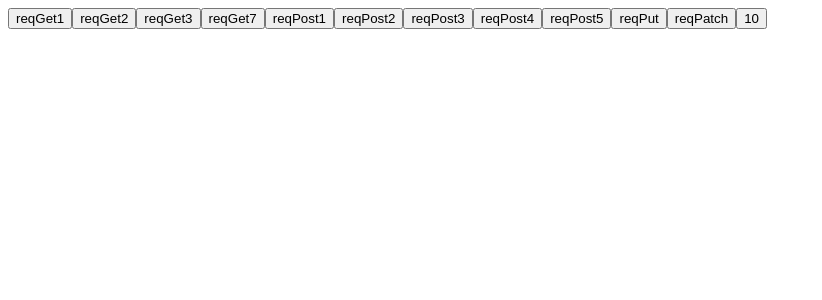
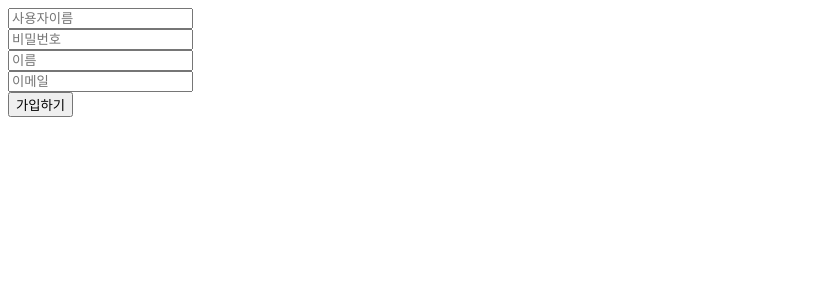
Before and after one commit to pse0515/react, a React (Vite) app: page / in a window 1280 px wide. Shown: the top 300 px of the page, without its empty margins (0-822 px from the left). Built offline with nearby package versions, Linux system fonts and the light colour scheme.

Commit message:
로그인화면

```diff
--- /dev/null
+++ b/src/ch05/Auth01.jsx
@@ -0,0 +1,99 @@
+import axios from "axios";
+import { useState } from "react";
+
+function Auth01() {
+    const [ inputValue, setInputValue ] = useState({
+        username: "",
+        password: "",
+        name: "",
+        email: "",
+    });
+
+    const [ inputMessage, setInputMessage ] = useState({
+        username: "",
+        password: "",
+        name: "",
+        email: "",
+    })
+
+    const regexs = {
+        username: {
+            regex: /^[a-z0-9_-]{5,20}$/,
+            message: "아이디: 5~20자의 영문 소문자, 숫자와 특수기호(_),(-)만 사용 가능합니다.",
+        },
+        password: {
+            regex: /^(?=.*[A-Z])(?=.*[a-z])(?=.*\d)(?=.*[^A-Za-z0-9])[A-Za-z0-9^A-Za-z0-9\W]{8,16}$/,
+            message: "비밀번호: 8~16자의 영문 대/소문자, 숫자, 특수문자를 사용해 주세요.",
+        },
+        name: {
+            regex: /^[가-힣]{2,6}$/,
+            message: "이름: 2~6자의 한글을 사용해주세요.",
+        },
+        email: {
+            regex: /^[a-zA-Z0-9._%+-]+@[a-zA-Z0-9.-]+\.[A-Za-z]{2,}$/,
+            message: "이메일 형식을 사용해주세요.",
+        },
+    }
+
+    const handleInputOnChange = (e) => {
+        setInputValue({
+            ...inputValue,
+            [e.target.name]: e.target.value,
+        });
+
+        if (regexs[e.target.name].regexs.test(e.target.value)) {
+            setInputMessage({
+                ...inputMessage,
+                [e.target.name]: "",
+            });
+        } else {
+            setInputMessage({
+                ...inputMessage,
+                [e.target.name]: regexs[e.target.name].message,
+            });
+        }
+    }
+
+    const handleSignupOnClick = () => {
+        if (Object.values(inputMessage).map(message => !!message).includes(true)) {
+            alert("입력하신 가입정보를 다시 확인하세요.");
+            return;
+        }
+        signupRequest();
+
+    }
+
+    const signupRequest = async () => {
+        try {
+            const response = await axios.post("http://localhost:8080/api/auth/signup", inputValue);
+            console.log(response);
+            alert("회원가입 완료.")
+        } catch(error) {
+            console.log(error);
+        }
+    }
+
+    return <>
+        <div>
+            <div>
+                <input type="text" placeholder="사용자이름" name="username" value={inputValue.username} onChange={handleInputOnChange} />
+                <span>{inputMessage.username}</span>
+            </div>
+            <div>
+                <input type="text" placeholder="비밀번호" name="password" value={inputValue.password} onChange={handleInputOnChange} />
+                <span>{inputMessage.password}</span>
+            </div>
+            <div>
+                <input type="text" placeholder="이름" name="name" value={inputValue.name} onChange={handleInputOnChange} />
+                <span>{inputMessage.name}</span>
+            </div>
+            <div>
+                <input type="text" placeholder="이메일" name="email" value={inputValue.email} onChange={handleInputOnChange} />
+                <span>{inputMessage.email}</span>
+            </div>
+            <button onClick={handleSignupOnClick}>가입하기</button>
+        </div>
+    </>
+}
+
+export default Auth01;
--- a/src/main.jsx
+++ b/src/main.jsx
@@ -18,6 +18,7 @@
 import App from './심심/App';
 import Axios03 from './ch04/Axios03';
 import Axios04 from './ch04/Axios04';
+import Auth01 from './ch05/Auth01';
 
 const currentApp = "ch03";
 
@@ -40,10 +41,11 @@
     axios03: <Axios03/>,
     axios04: <Axios04/>,
     promise01: <Promise01/>,
-    sim01:<App/>
+    sim01:<App/>,
+    auth01: <Auth01/>,
 
 
 
 }
 
-createRoot(document.getElementById('root')).render(appObj.axios04);
+createRoot(document.getElementById('root')).render(appObj.auth01);
```
Also changed, not shown: src/ch05/Auth02.jsx (added, +79 -0 lines).
